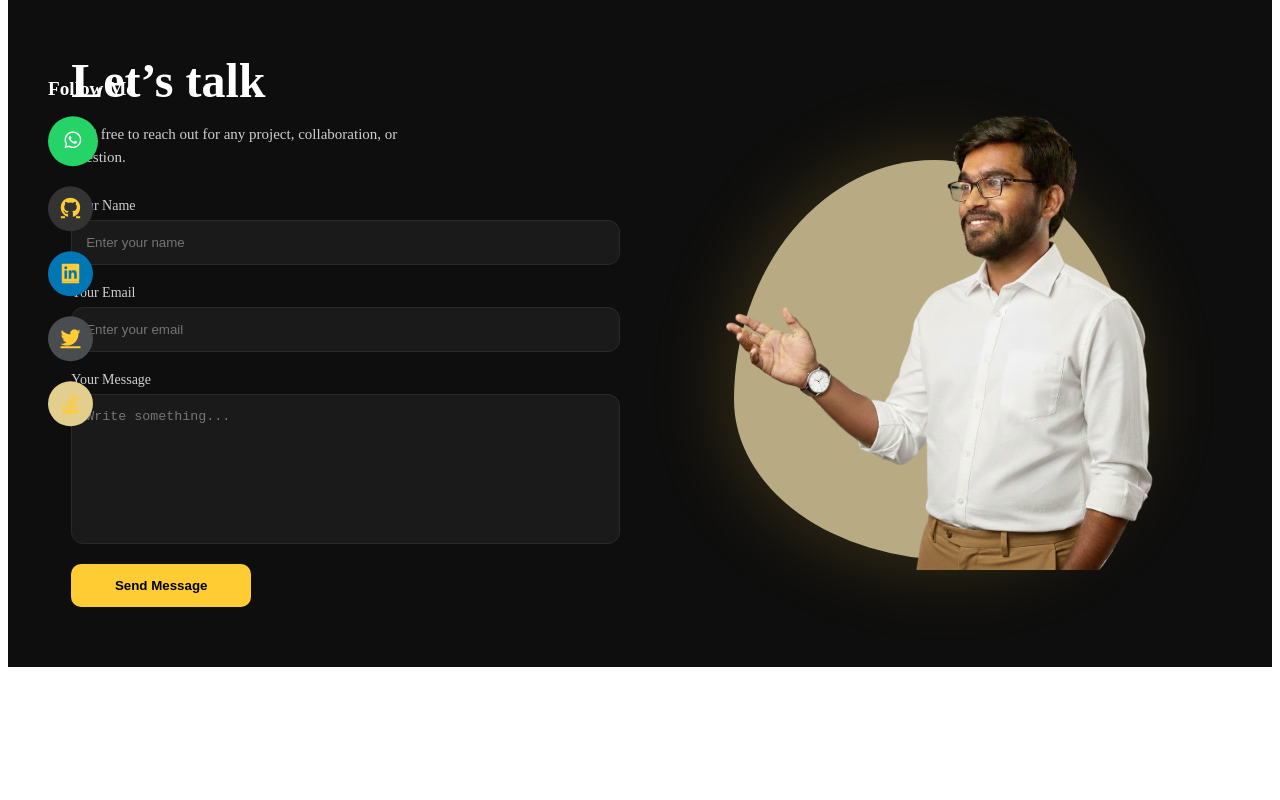
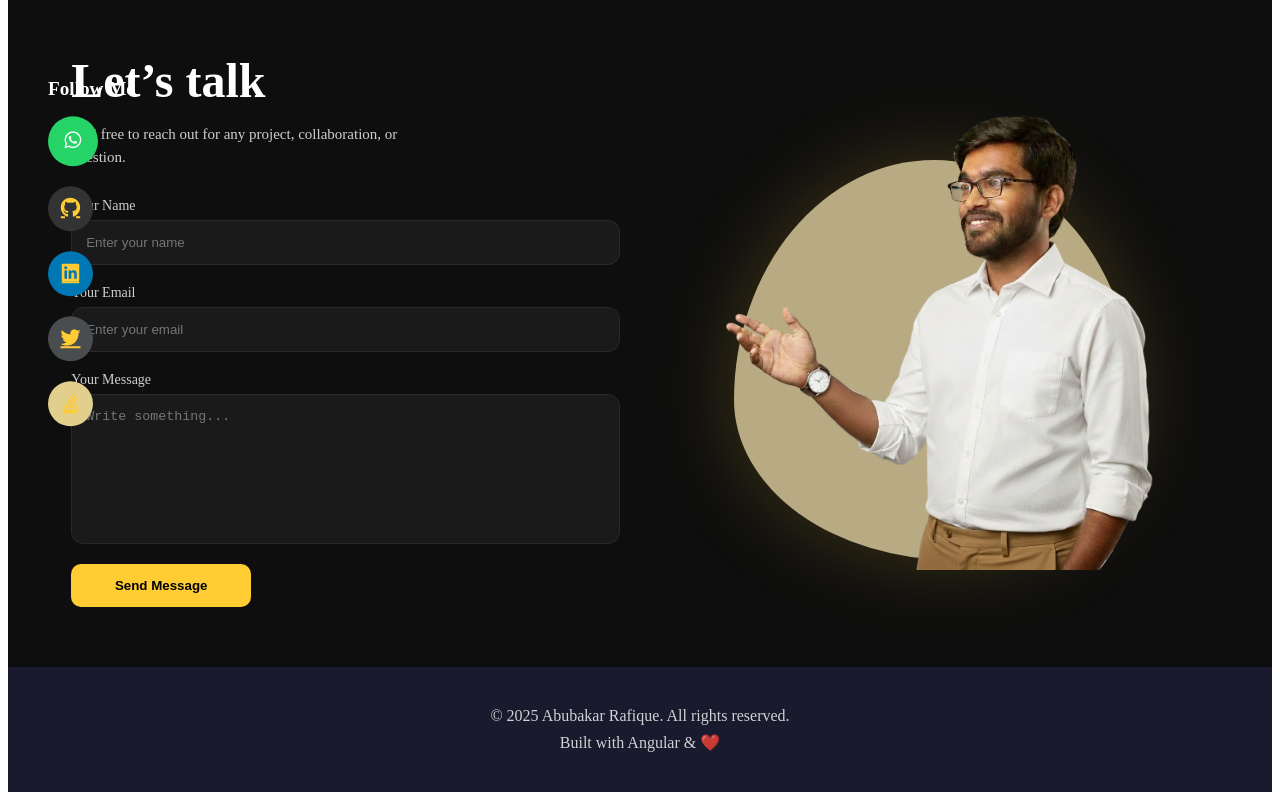
Before and after one commit to Abubakarrafiq786/abubakar_Portfolio, an Angular app: page / in a window 1280 px wide. Shown: the part 6839-7639 px from the top of the page. Before the commit the page ends 7514 px from the top, so only its background shows below. Built offline with nearby package versions, Linux system fonts and the light colour scheme.

Commit message:
Add a Footer

```diff
--- a/src/app/app.html
+++ b/src/app/app.html
@@ -5,4 +5,5 @@
 <app-projects></app-projects>
 <app-experience></app-experience>
 <app-contact></app-contact>
+<app-footer></app-footer>
 <router-outlet />
--- a/src/app/app.ts
+++ b/src/app/app.ts
@@ -7,10 +7,11 @@ import { Skills } from "./component/skills/skills";
 import { Projects } from "./component/projects/projects";
 import { Experience } from "./component/experience/experience";
 import { Contact } from "./component/contact/contact";
+import { Footer } from "./component/footer/footer";
 
 @Component({
   selector: 'app-root',
-  imports: [RouterOutlet, Header, Hero, About, Skills, Projects, Experience, Contact],
+  imports: [RouterOutlet, Header, Hero, About, Skills, Projects, Experience, Contact, Footer],
   templateUrl: './app.html',
   styleUrl: './app.scss'
 })
--- a/src/app/component/contact/contact.ts
+++ b/src/app/component/contact/contact.ts
@@ -11,7 +11,7 @@ import { FormsModule } from '@angular/forms';
 export class Contact {
     contactInfo = {
     email: 'workwithabubakarrafique@gmail.com',
-    phone: '+92 340 006437',
+    phone: '+92 340 0069437',
     location: 'Lahore, Punjab, Pakistan'
   };
     socialLinks = [
@@ -25,7 +25,7 @@ export class Contact {
   message = '';
   isSubmitted = false;
   openWhatsApp() {
-    const phone = '+92340006437'; // Replace with actual number
+    const phone = '+923400069437'; // Replace with actual number
     const message = 'Hello Abubakar! I came across your portfolio and would like to connect with you.';
     const url = `https://wa.me/${phone}?text=${encodeURIComponent(message)}`;
     window.open(url, '_blank');
--- /dev/null
+++ b/src/app/component/footer/footer.html
@@ -0,0 +1,8 @@
+<footer class="footer">
+  <div class="container">
+    <div class="footer-content">
+      <p>&copy; {{ currentYear }} Abubakar Rafique. All rights reserved.</p>
+      <p>Built with Angular & ❤️</p>
+    </div>
+  </div>
+</footer>
--- /dev/null
+++ b/src/app/component/footer/footer.scss
@@ -0,0 +1,13 @@
+.footer {
+  background: #1a1a2e;
+  color: white;
+  padding: 2rem 0;
+  text-align: center;
+
+  .footer-content {
+    p {
+      margin: 0.5rem 0;
+      opacity: 0.8;
+    }
+  }
+}
--- /dev/null
+++ b/src/app/component/footer/footer.ts
@@ -0,0 +1,11 @@
+import { Component } from '@angular/core';
+
+@Component({
+  selector: 'app-footer',
+  imports: [],
+  templateUrl: './footer.html',
+  styleUrl: './footer.scss',
+})
+export class Footer {
+currentYear = new Date().getFullYear();
+}
```
Also changed, not shown: 1 other file (tests, documents, lock files or other folders).
